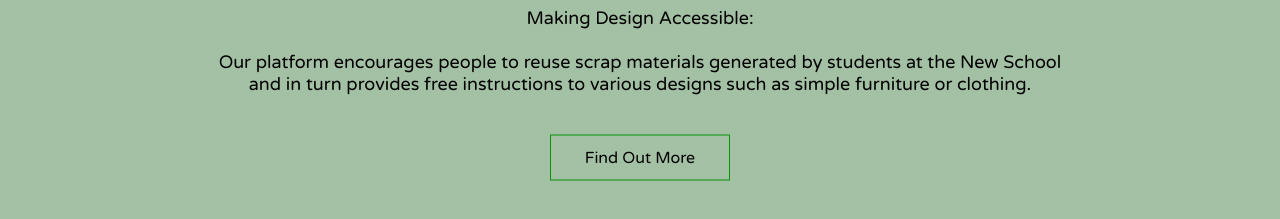
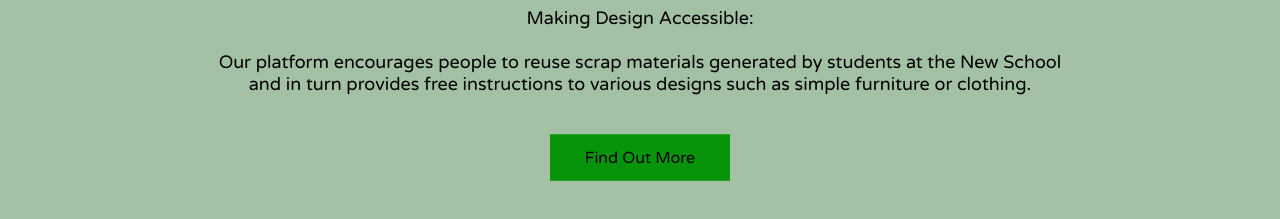
Before and after one commit to phqt/DesignWebsiteMockup, a plain HTML site: page index.html in a window 1280 px wide. In both pictures the pointer is over the link "Find Out More". Shown: the part 405-624 px from the top of the page. Drawn offline with Linux system fonts and the light colour scheme; a web font is replaced by a local one.

Commit message:
added button hover effect

```diff
--- a/styles.css
+++ b/styles.css
@@ -99,3 +99,9 @@
     position: relative;
     cursor: pointer;
 }
+
+.hero-button:hover{
+border: 1px solid #07930A;
+background: #07930A;
+transition: 0.8s;
+}
```
